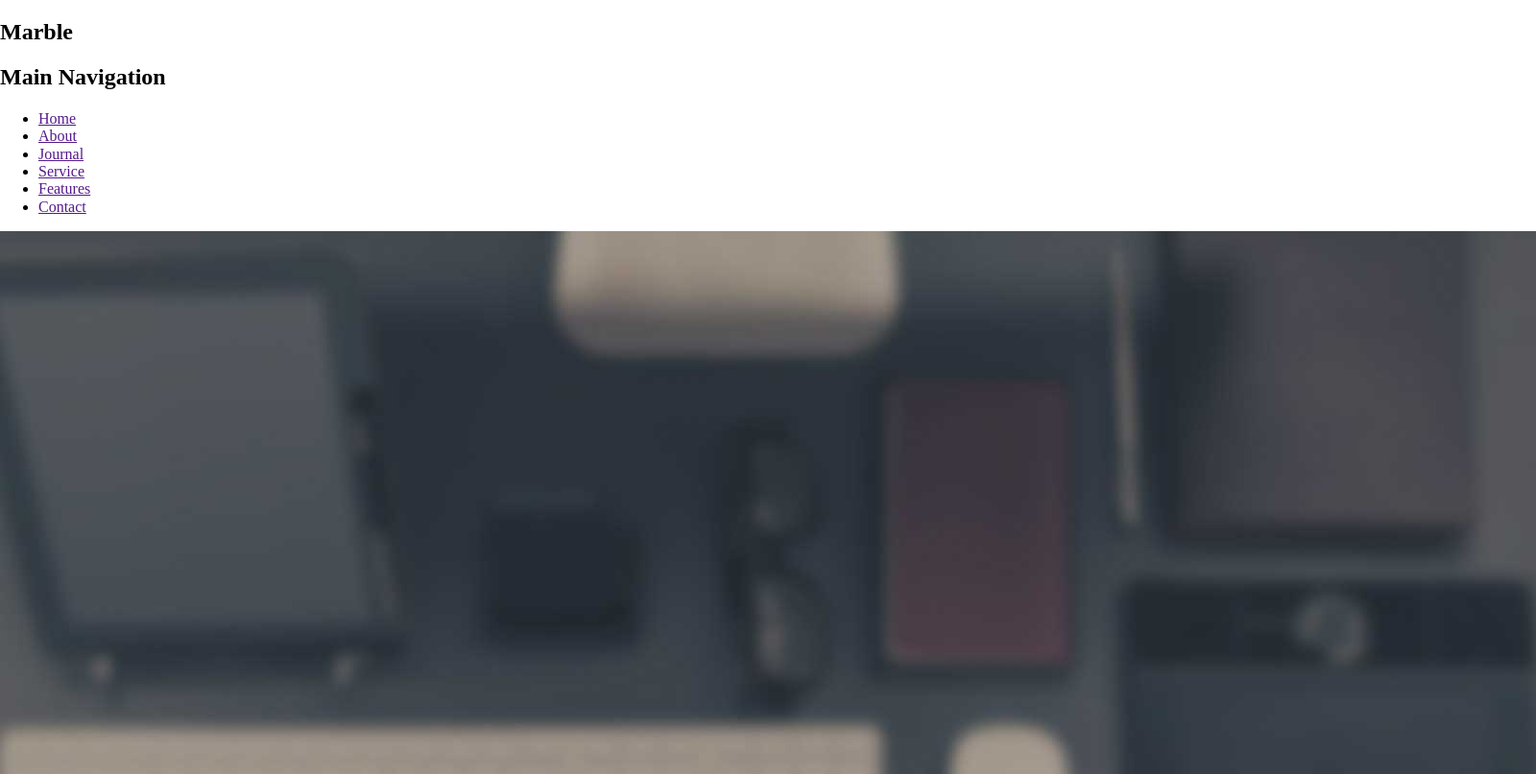
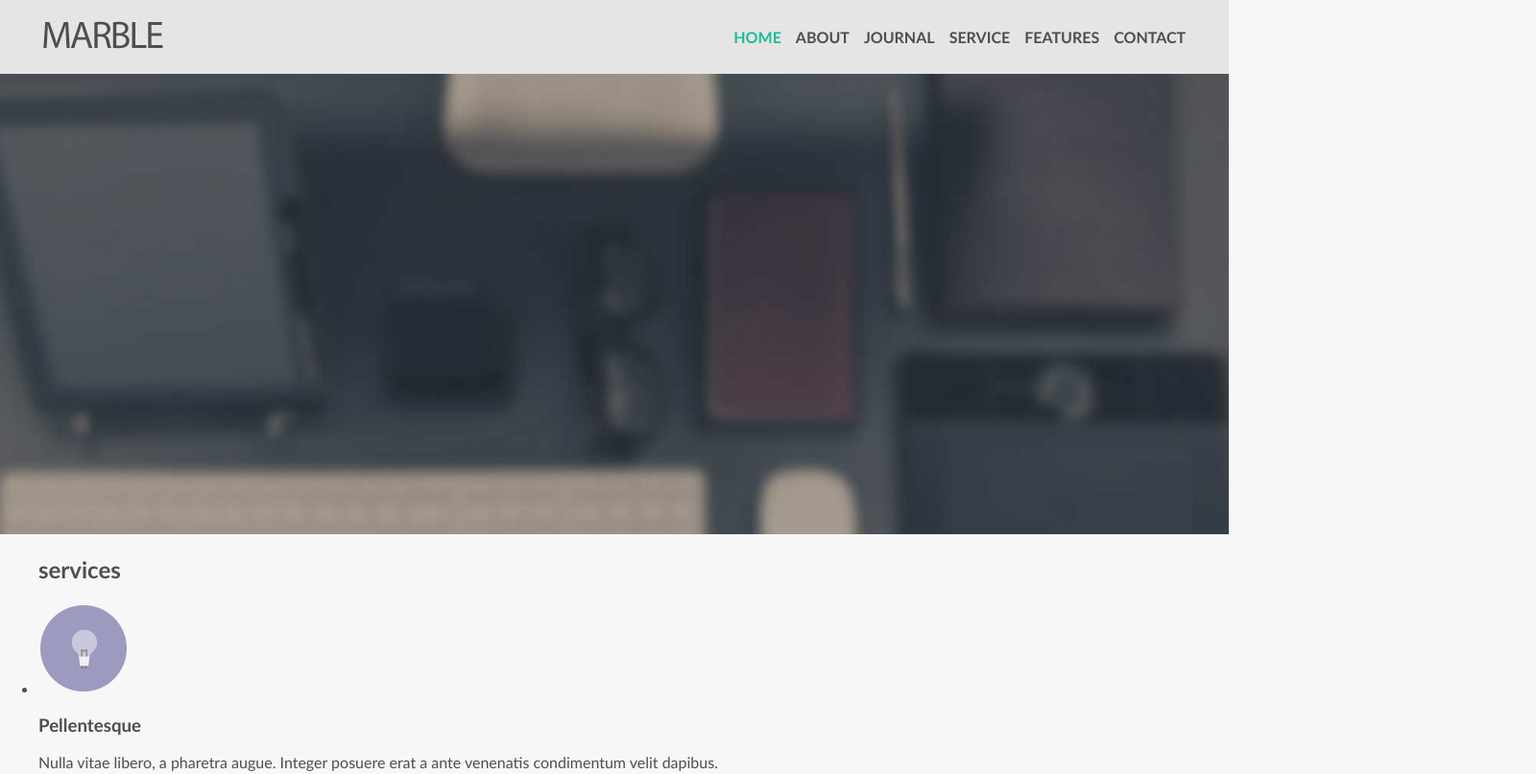
Before and after one commit to mfathei/psd-to-html-responsive, a plain HTML site: page index.html in a window 1280 px wide. Shown: the top 807 px of the page at 96% size, 1600 px wide, since content can reach past the window. Drawn offline with Linux system fonts and the light colour scheme.

Commit message:
style header and banner

```diff
--- a/index.html
+++ b/index.html
@@ -12,7 +12,7 @@
 <body>
     <header>
         <div class="wrapper">
-            <h2 class="logo">Marble</h2>
+            <h1 class="logo">Marble</h1>
             <nav>
                 <h2>Main Navigation</h2>
                 <div class="burger-nav"></div>
@@ -27,7 +27,7 @@
             </nav>
         </div>
     </header>
-    <div class="main-banner">
+    <div id="main-banner">
         <img src="images/banner.jpg" alt="banner">
     </div>
     <main class="wrapper">
--- a/style.css
+++ b/style.css
@@ -0,0 +1,86 @@
+* {
+    font-family: Trebuchet MS;
+}
+
+body,
+ul,
+li {
+    margin: 0;
+    padding: 0;
+}
+
+body {
+    background: #f7f7f7;
+}
+
+p,
+li,
+h1,
+h2,
+h3,
+h4 {
+    color: #4e4e4e;
+}
+
+.wrapper {
+    width: 96%;
+    max-width: 1200px;
+    margin: 0 auto;
+    padding: 0 2%;
+}
+
+header {
+    background: #e5e5e5;
+    padding: 20px;
+}
+
+header h1 {
+    margin: 0;
+    text-indent: -10000px;
+    background: url(images/logo.png) no-repeat;
+    width: 136px;
+    float: left;
+}
+
+header nav {
+    float: right;
+}
+
+header::after {
+    display: block;
+    content: "";
+    clear: both;
+}
+
+header nav h2 {
+    line-height: 0;
+    margin: 0;
+    text-indent: -10000px;
+}
+
+header nav li {
+    list-style-type: none;
+    float: left;
+    margin-left: 15px;
+    margin-top: 10px;
+}
+
+header nav a {
+    text-decoration: none;
+    color: #4e4e4e;
+    font-weight: bold;
+    text-transform: uppercase;
+}
+
+header nav a.current {
+    color: #1abb9c;
+}
+
+#main-banner img {
+    width: 100%;
+}
+
+#main-banner {
+    max-height: 500px;
+    overflow: hiddent;
+}
```
Also changed, not shown: images/logo.png (renamed from images/home_03.png).
